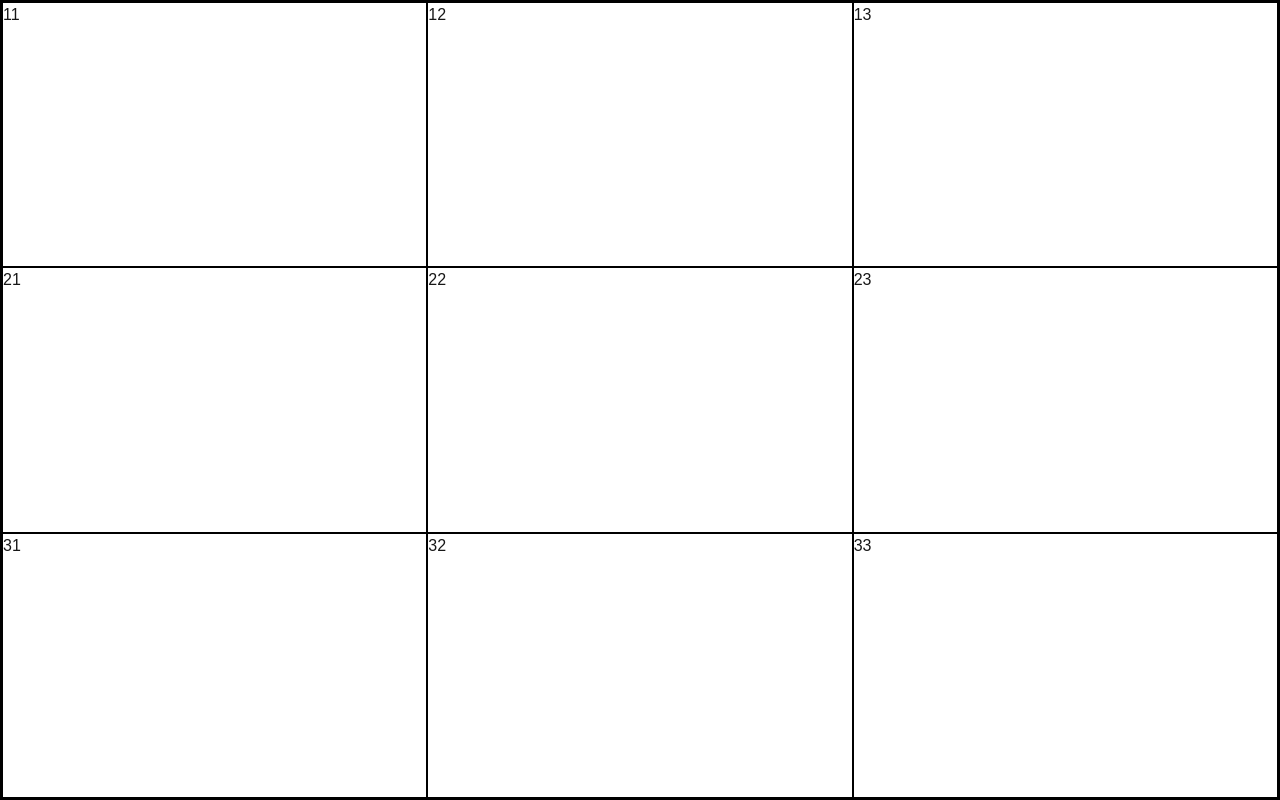
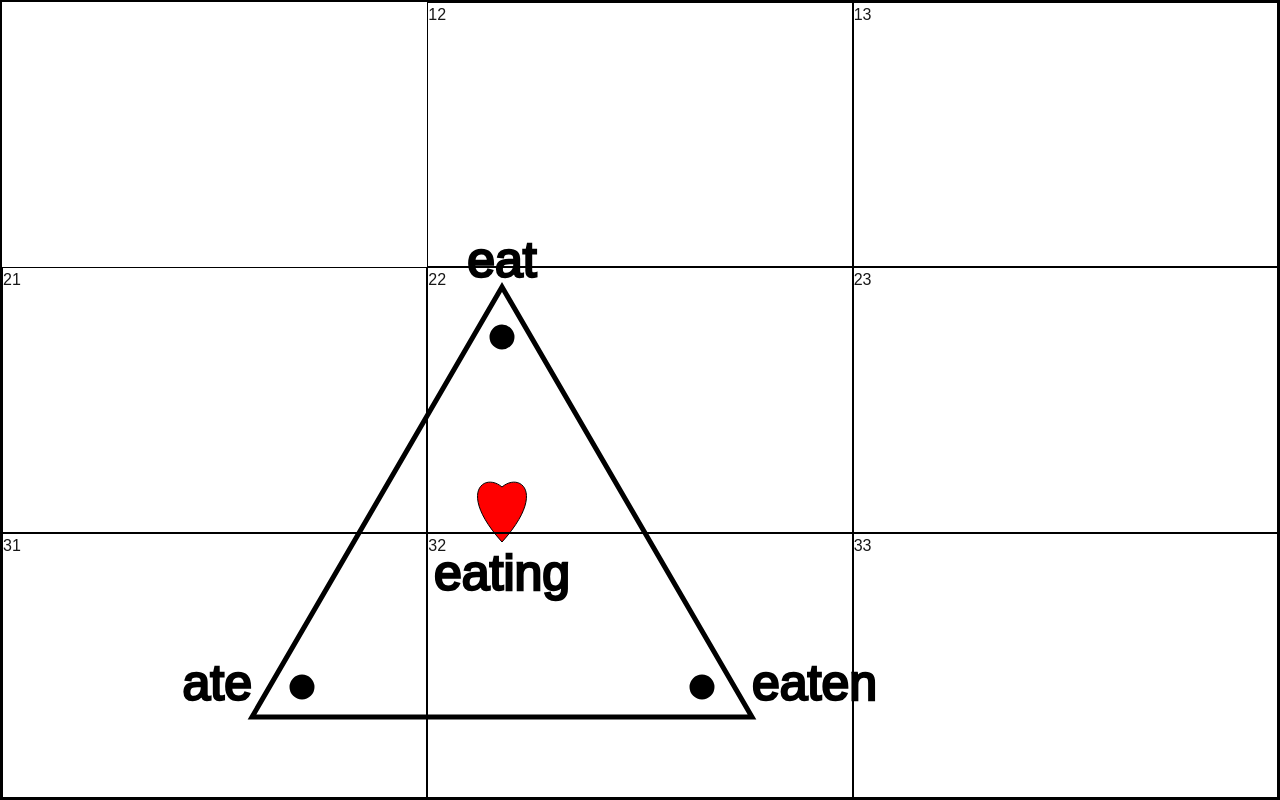
Before and after one commit to riwepo/grammar-triangles, a Next.js app: page / in a window 1280 px wide. Built offline with nearby package versions, Linux system fonts and the light colour scheme.

Commit message:
put triangle in 1st cell

```diff
--- a/src/components/verb-skeleton.jsx
+++ b/src/components/verb-skeleton.jsx
@@ -3,12 +3,12 @@ import VerbTriangle from "@/components/verb-triangle";
 function VerbSkeleton({ bossVerb }) {
   return (
     <div className="grid grid-cols-3 grid-rows-3 h-screen w-full border-2 border-black overflow-hidden">
-      {/* <VerbTriangle
-        className="col-start-3 row-start-1"
+      <VerbTriangle
+        className="col-start-1 row-start-1"
         verbForms={bossVerb}
         colour="black"
       />
-      <VerbTriangle
+      {/* <VerbTriangle
         className="col-start-3 row-start-2"
         verbForms={bossVerb}
         colour="black"
@@ -18,7 +18,7 @@ function VerbSkeleton({ bossVerb }) {
         verbForms={bossVerb}
         colour="black"
       /> */}
-      <div className="border border-black col-start-1 row-start-1">11</div>
+      {/* <div className="border border-black col-start-1 row-start-1">11</div> */}
       <div className="border border-black col-start-2 row-start-1">12</div>
       <div className="border border-black col-start-3 row-start-1">13</div>
       <div className="border border-black col-start-1 row-start-2">21</div>
```
